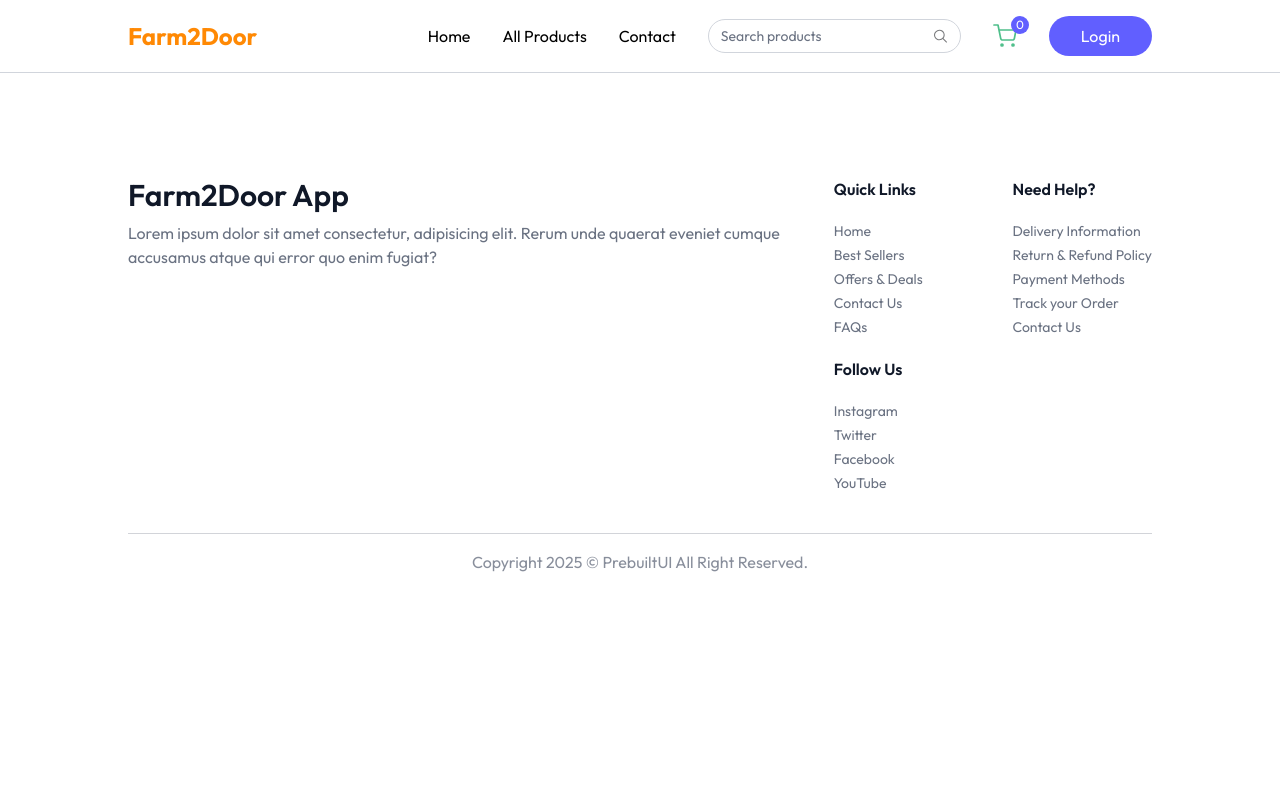
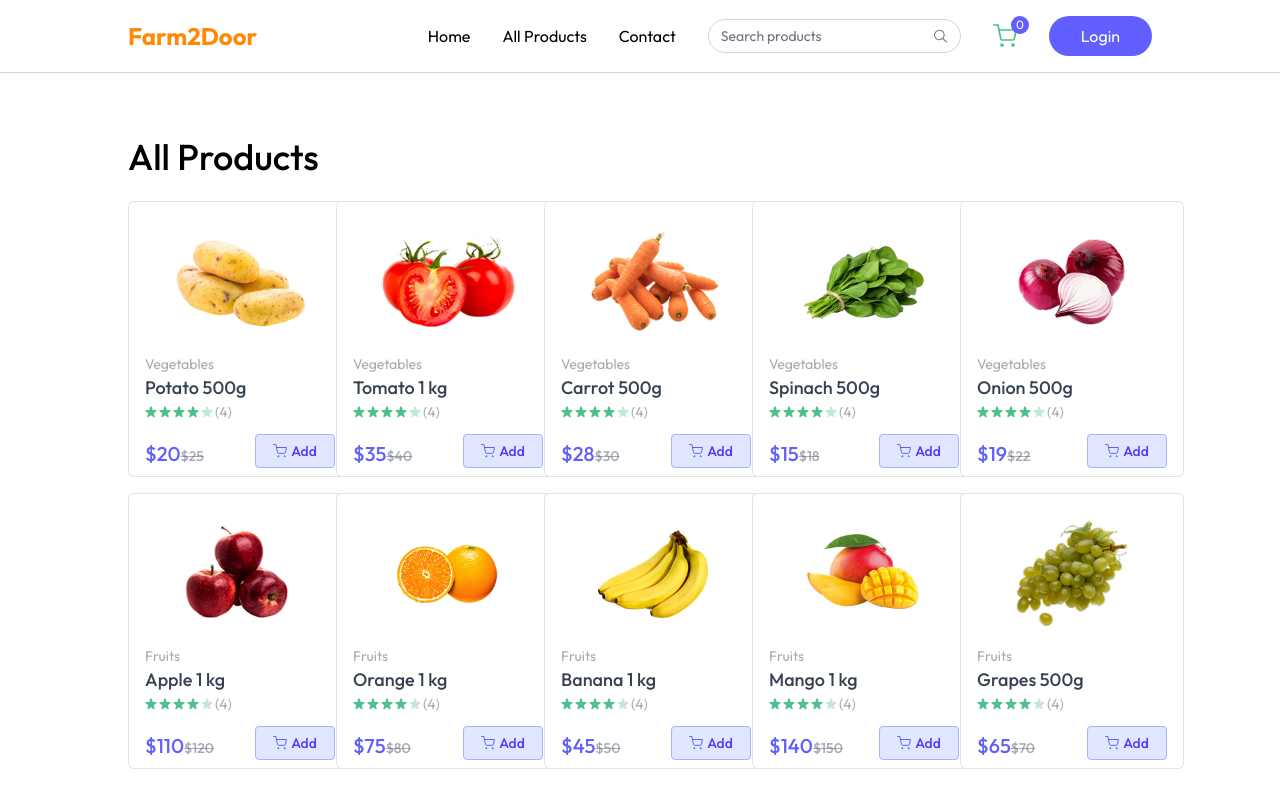
Before and after one commit to prakashverma-dev/Farm2Door, a React (Vite) app in the folder client/: page /products in a window 1280 px wide. Shown: the top 785 px of the page. Built offline with nearby package versions, Linux system fonts and the light colour scheme.

Commit message:
till 3:01:00

```diff
--- a/client/src/App.jsx
+++ b/client/src/App.jsx
@@ -8,9 +8,10 @@ import NavBar from './components/NavBar'
 import { AppContext } from './context/AppContext'
 import MyOrder from './pages/MyOrder'
 import LoginSignup from './components/LoginSignup'
-import ProductCategory from './pages/CategoryDetail'
 import Footer from './components/Footer'
 import { Toaster } from 'react-hot-toast'
+import CategoryDetail from './pages/CategoryDetail'
+import AllProducts from './pages/AllProducts'
 
 
 function App() {
@@ -30,7 +31,8 @@ function App() {
         <Route path='/productdetail/:id' element={<ProductDetail/>}  />
         <Route path='/cart' element={<Cart/>}  />
         <Route path='/myorder' element={<MyOrder/>}  />
-         <Route path='/categorydetail/:name' element={<ProductCategory />}  />
+         <Route path='/categorydetail/:name' element={<CategoryDetail />}  />
+         <Route path='/products' element={<AllProducts />}  />
       </Routes>
       </div>
       {isSellerPath ? null : <Footer/>}
--- a/client/src/components/Category.jsx
+++ b/client/src/components/Category.jsx
@@ -9,7 +9,7 @@ function Category() {
 
   const categoryHandler = (itemPath)=>{
 
-    navigate(`/productcategory/${itemPath.toLowerCase()}`);
+    navigate(`/categorydetail/${itemPath.toLowerCase()}`);
     // scrollTo(0, 0);
   }
 
--- a/client/src/context/AppContext.jsx
+++ b/client/src/context/AppContext.jsx
@@ -16,8 +16,9 @@ const AppContextProvider = ({children})=>{
         const [showUserLogin, setShowUserLogin] = useState(false);
         const [products, setProducts] = useState([])
         const [cartItems, setCartItems] = useState({})
+        const [searchQuery, setSearchQuery] = useState({})
 
-        console.log("CartItems : ", cartItems)
+        // console.log("CartItems : ", cartItems)
 
 
         // Fetch all Products Data -
@@ -97,7 +98,7 @@ const AppContextProvider = ({children})=>{
         }
 
 
-        const value = {navigate, user, setUser, isSeller, setIsSeller, showUserLogin, setShowUserLogin, products, cartItems, addToCart, updateCartItem, cartCount, totalCartAmount, removeFromCart,  };
+        const value = {navigate, user, setUser, isSeller, setIsSeller, showUserLogin, setShowUserLogin, products, cartItems, addToCart, updateCartItem, cartCount, totalCartAmount, removeFromCart, searchQuery, setSearchQuery  };
 
         return (
                 <AppContext.Provider value={value}>
--- /dev/null
+++ b/client/src/pages/AllProducts.jsx
@@ -0,0 +1,37 @@
+import React, { useContext, useEffect, useState } from 'react'
+import { AppContext } from '../context/AppContext'
+import ProductCard from '../components/ProductCard';
+
+function AllProducts() {
+
+    const {products, searchQuery} = useContext(AppContext);
+    const [filteredPoducts, setFilteredProducts] = useState([ ])
+
+    useEffect(()=>{
+
+        if(searchQuery.length > 0){
+            setFilteredProducts(
+                products.filter(item=> item.name.toLowerCase().includes(searchQuery.toLowerCase()) )
+            );
+        }else{
+            setFilteredProducts(products)
+        }
+
+    },[products, searchQuery])
+  return (
+    <div className='mt-16'>
+
+        <h1 className='text-3xl lg:text-4xl font-medium'>All Products</h1>
+        <div className='my-6 grid grid-cols-1 sm:grid-cols-2 md:grid-cols-4 lg:grid-cols-5 gap-4 items-center justify-center'>
+            {filteredPoducts.filter(item=> item.inStock).map((item, index) =>
+                <ProductCard key={index} item= {item}/>
+            )
+
+            }
+        </div>
+
+        </div>
+  )
+}
+
+export default AllProducts
--- a/client/src/pages/CategoryDetail.jsx
+++ b/client/src/pages/CategoryDetail.jsx
@@ -1,7 +1,7 @@
 
 // This is Category Detail Page -
-function ProductCategory() {
-  return <div>productCategory</div>;
+function CategoryDetail() {
+  return <div>CategoryDetail</div>;
 }
 
-export default ProductCategory;
+export default CategoryDetail;
--- a/client/src/pages/ProductDetail.jsx
+++ b/client/src/pages/ProductDetail.jsx
@@ -1,12 +1,12 @@
 import React, { useContext, useEffect } from 'react'
 import { AppContext } from '../context/AppContext';
 import { Link, useParams } from 'react-router-dom';
-
+import { assets } from '../assets/assets';
 
 // This is Product Detail Page -
 function ProductDetail() {
 
-    const [ products, navigate, addToCart ]  = useContext(AppContext);
+    const { products, navigate, addToCart }  = useContext(AppContext);
   const [thumbnail, setThumbnail] = React.useState(null);
 
   // Will work to receive URL dynamic id here and we will filter out that id item from complete items and display here -
@@ -30,13 +30,13 @@ function ProductDetail() {
     return (
 
     filteredProduct && (
-        <div className="max-w-6xl w-full px-6">
-            {/* <p>
+        <div className="max-w-6xl w-full px-6 mt-16">
+            <p>
                 <Link to={"/"}>Home</Link> /
-                <Link to={"/products"}> Products</Link> /
-                <Link to={}> {product.category}</Link> /
-                <span className="text-indigo-500"> {product.name}</span>
-            </p> */}
+                <Link to={"/products"}> All Products</Link> /
+                <Link to={`/categorydetail/${filteredProduct.category.toLowerCase()}`}> {filteredProduct.category}</Link> /
+                <span className="text-indigo-500"> {filteredProduct.name}</span>
+            </p>
 
             <div className="flex flex-col md:flex-row gap-16 mt-4">
                 <div className="flex gap-3">
@@ -54,7 +54,7 @@ function ProductDetail() {
                 </div>
 
                 <div className="text-sm w-full md:w-1/2">
-                    <h1 className="text-3xl font-medium">{product.name}</h1>
+                    <h1 className="text-3xl font-medium">{filteredProduct.name}</h1>
 
                     <div className="flex items-center gap-0.5 mt-1">
                         {Array(5).fill('').map((_, i) => (
```
